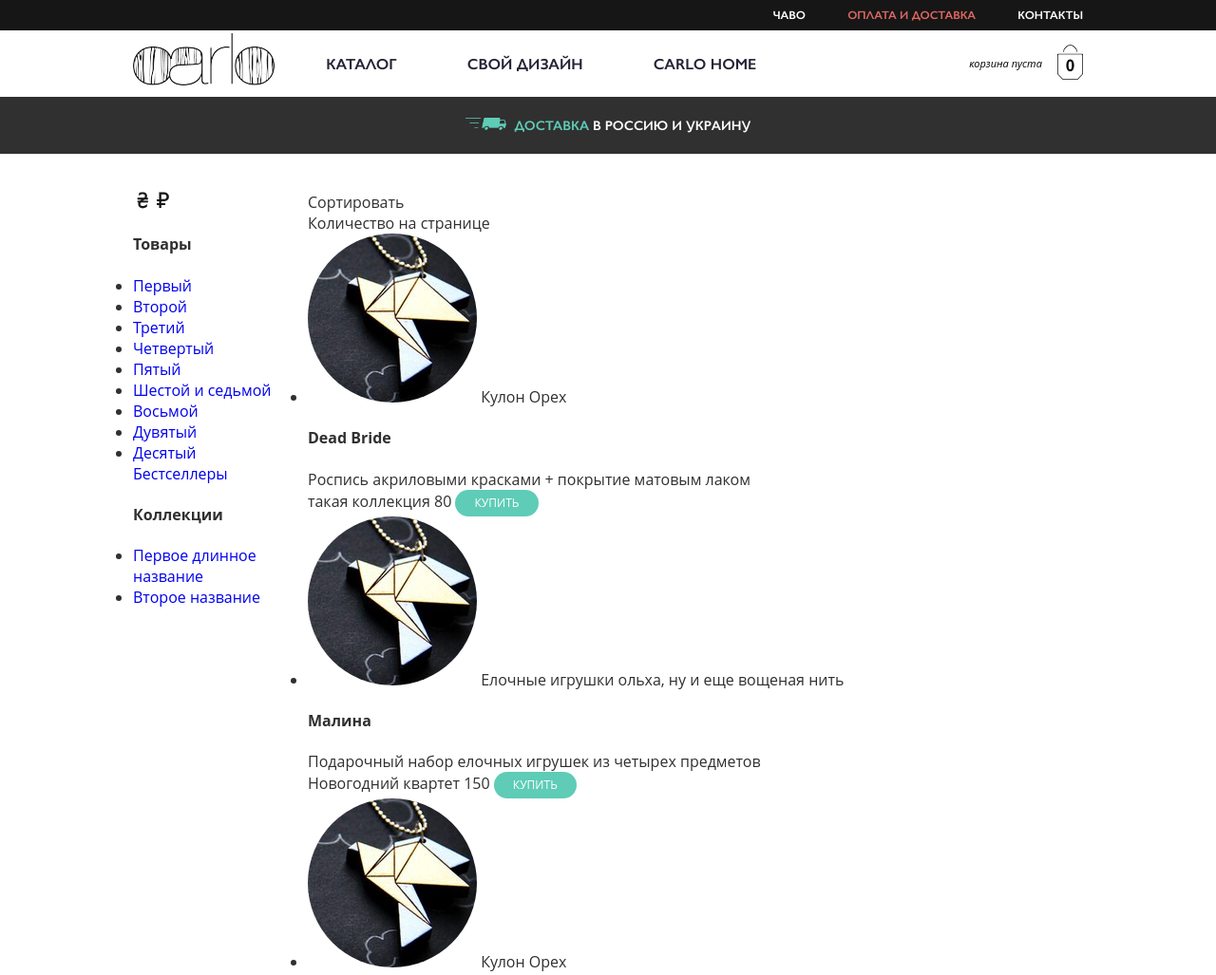
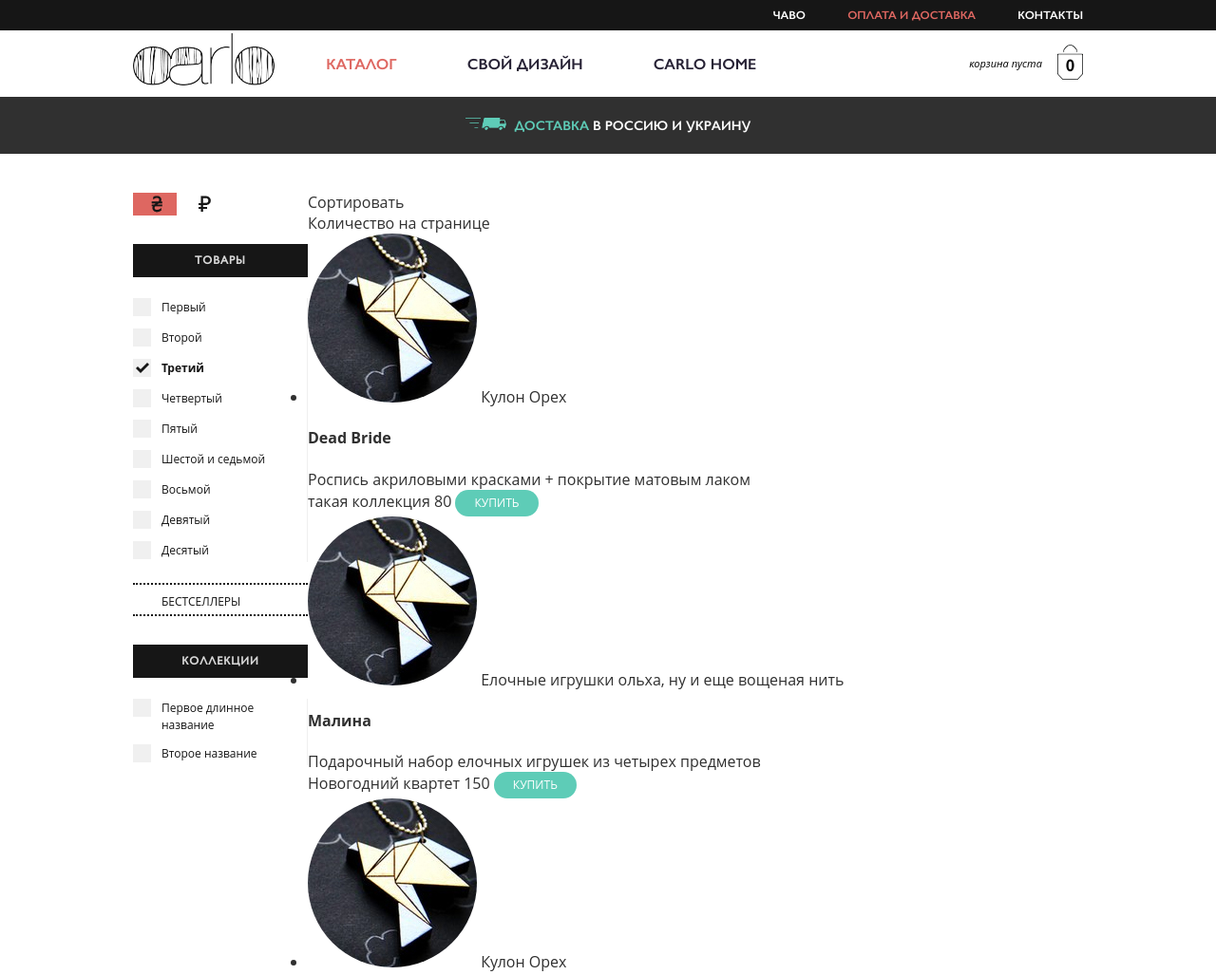
Before and after one commit to nilaneo/carlo, a plain HTML site: page catalogue.html in a window 1280 px wide. Shown: the top 1027 px of the page at 95% size. Drawn offline with Linux system fonts and the light colour scheme.

Commit message:
Made sidebar for catalogue

```diff
--- a/catalogue.html
+++ b/catalogue.html
@@ -21,7 +21,7 @@
                     <nav class="nav-top">
                         <ul>
                             <li><a href="#0">Чаво</a></li>
-                            <li><a href="#0" class="active">Оплата и доставка</a></li>
+                            <li><a href="#0" class="is-active">Оплата и доставка</a></li>
                             <li><a href="#0">Контакты</a></li>
                         </ul>
                     </nav>
@@ -32,7 +32,7 @@
                    <a href="#0" class="logo-main"></a>
                    <nav class="nav-main">
                        <ul>
-                           <li><a href="#0">Каталог</a></li>
+                           <li><a href="#0" class="is-active">Каталог</a></li>
                            <li><a href="#0">Свой дизайн</a></li>
                            <li><a href="#0">Carlo Home</a></li>
                        </ul>
@@ -54,74 +54,74 @@
             <div class="container container-catalogue  clearfix">
                 <aside class="sidebar">
                     <div class="currency">
-                       <a href="#0"><span class="icon-currency icon-grn-black"></span></a>
+                       <a href="#0" class="is-active"><span class="icon-currency icon-grn-black"></span></a>
                        <a href="#0"><span class="icon-currency icon-rub-black"></span></a>
                     </div>
-                    <h4 class="title-sidebar">
+                    <h4 class="title-list">
                         Товары
                     </h4>
-                    <ul class="list-sidebar">
+                    <ul class="list-checkboxes">
                         <li>
                             <a href="#0">
-                                Первый
+                                <span>Первый</span>
                             </a>
                         </li>
                         <li>
                             <a href="#0">
-                                Второй
+                                <span>Второй</span>
+                            </a>
+                        </li>
+                        <li>
+                            <a href="#0" class="is-checked">
+                                <span>Третий</span>
                             </a>
                         </li>
                         <li>
                             <a href="#0">
-                                Третий
+                               <span>Четвертый</span>
                             </a>
                         </li>
                         <li>
                             <a href="#0">
-                               Четвертый
+                                <span>Пятый</span>
                             </a>
                         </li>
                         <li>
                             <a href="#0">
-                                Пятый
+                                <span>Шестой и седьмой</span>
                             </a>
                         </li>
                         <li>
                             <a href="#0">
-                                Шестой и седьмой
+                                <span>Восьмой</span>
                             </a>
                         </li>
                         <li>
                             <a href="#0">
-                                Восьмой
+                                <span>Девятый</span>
                             </a>
                         </li>
                         <li>
                             <a href="#0">
-                                Дувятый
-                            </a>
-                        </li>
-                        <li>
-                            <a href="#0">
-                               Десятый
+                               <span>Десятый</span>
                             </a>
                         </li>
                     </ul>
                     <a href="#0" class="lnk-dotted">
                         Бестселлеры
                     </a>
-                    <h4 class="title-sidebar">
+                    <h4 class="title-list">
                         Коллекции
                     </h4>
-                    <ul class="list-sidebar">
+                    <ul class="list-checkboxes">
                         <li>
                             <a href="#0">
-                                Первое длинное название
+                                <span>Первое длинное название</span>
                             </a>
                         </li>
                         <li>
                             <a href="#0">
-                                Второе название
+                                <span>Второе название</span>
                             </a>
                         </li>
                     </ul>
--- a/css/main.less
+++ b/css/main.less
@@ -64,6 +64,7 @@
 @main-bg: #eee;
 @white: #fff;
 @black: #000;
+@black-lighter: #161616;
 @text: #303030;
 @orange: #de6761;
 @green: #5eccb7;
@@ -217,7 +218,7 @@ a:hover {
 .row-top {
     height: 32px;
     padding-top: 10px;
-    background-color: #161616;
+    background-color: @black-lighter;
 }
 
 nav {
@@ -234,7 +235,7 @@ nav {
     }
 
     a:hover,
-    a.active {
+    a.is-active {
         color: @orange;
     }
 }
@@ -405,19 +406,19 @@ nav {
 
     span {
         position: relative;
-        top: -18px;
+        top: -15px;
         .inline-block;
-        padding: 8px;
+        padding: 6px 8px;
         background-color: #f0f1f0;
         color: rgba(22, 22, 22, .63);
         font-size: 18px;
+        line-height: 18px;
         font-family: "GillSans", "Open Sans", Helvetica, Arial, sans-serif;
         letter-spacing: 2px;
         text-transform: uppercase;
         text-align: center;
     }
 }
-
 
 .block-bestsellers {
     margin-bottom: 50px;
@@ -655,8 +656,29 @@ nav {
     padding: 40px 0;
 }
 
+.main-catalogue {
+    float: left;
+    width: 816px;
+}
+
 .currency {
+    a {
+        .inline-block;
+        width: 46px;
+        height: 24px;
+        text-align: center;
+        line-height: 20px;
+        background-color: transparent;
+    }
 
+    a:hover,
+    a.is-active {
+        background-color: @orange;
+    }
+
+    span {
+        vertical-align: middle;
+    }
 }
 
 .icon-currency {
@@ -664,7 +686,6 @@ nav {
     width: 13px;
     height: 18px;
     margin-left: 4px;
-    // vertical-align: middle;
 }
 
 .icon-grn-black {
@@ -687,9 +708,80 @@ nav {
     width: 184px;
 }
 
-.main-catalogue {
-    float: left;
-    width: 816px;
+.title-list {
+    width: 100%;
+    height: 35px;
+    margin: 0;
+    margin-top: 30px;
+    line-height: 35px;
+    color: @white;
+    color: rgba(255, 255, 255, .83);
+    background-color: @black-lighter;
+    font-size: 12px;
+    font-family: "GillSans", "Open Sans", Helvetica, Arial, sans-serif;
+    text-align: center;
+    text-transform: uppercase;
+    letter-spacing: 1px;
+}
+
+.list-checkboxes {
+    margin: 22px 0;
+    list-style-type: none;
+    border-right: 1px solid #f0f0f0;
+
+    li {
+        margin-top: 10px;
+    }
+
+    li:first-child {
+        margin-top: 0;
+    }
+
+    a {
+        .inline-block;
+        padding-left: 27px;
+        background-image: url(../img/checkbox-unchecked.jpg);
+        background-repeat: no-repeat;
+
+        span {
+            .inline-block;
+            padding: 1px 5px 1px 3px;
+            background-color: transparent;
+            color: @black-lighter;
+            font-size: 12px;
+            line-height: 18px;
+            font-family: "Open Sans", Helvetica, Arial, sans-serif;
+            font-weight: normal;
+            vertical-align: top;
+        }
+    }
+
+    a:hover span{
+        background-color: @orange;
+        color: @white;
+    }
+
+    .is-checked {
+        background-image: url(../img/checkbox-checked.jpg);
+        span {
+            font-weight: bold;
+        }
+    }
+}
+
+.lnk-dotted {
+    display: block;
+    width: 100%;
+    height: 35px;
+    padding-left: 30px;
+    line-height: 35px;
+    border: none;
+    border-top: 2px dotted @black-lighter;
+    border-bottom: 2px dotted @black-lighter;
+    color: @black-lighter;
+    font-size: 12px;
+    font-family: "Open Sans", Helvetica, Arial, sans-serif;
+    text-transform: uppercase;
 }
 
 /* ==========================================================================
@@ -698,7 +790,7 @@ nav {
 
 .footer {
     height: 75px;
-    background-color: #161616;
+    background-color: @black-lighter;
 
     .location {
         margin-top: 30px;
```
Also changed, not shown: index.html (+1 -1 lines), css/main.css, img/checkbox-checked.jpg (added), img/checkbox-unchecked.jpg (added).
